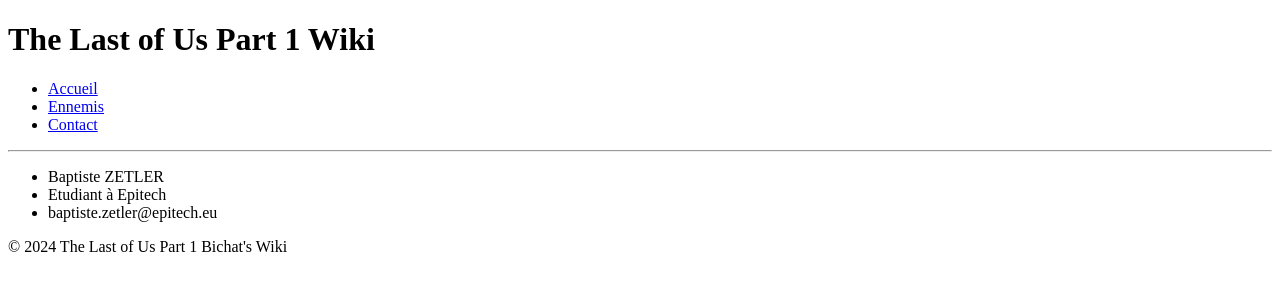
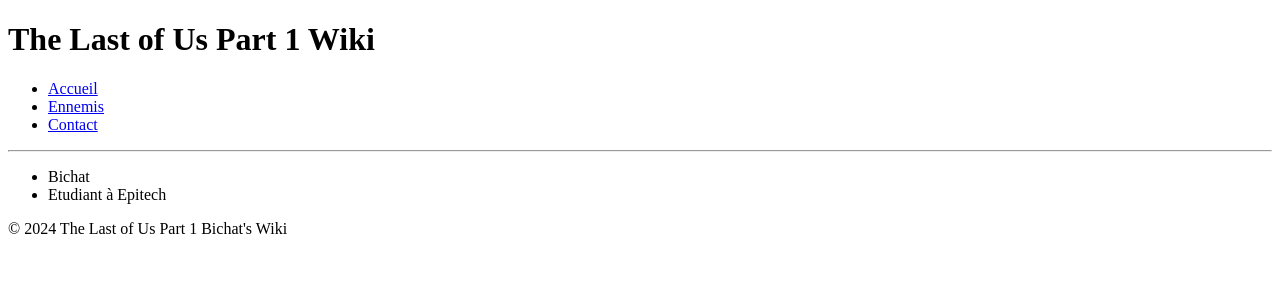
Before and after one commit to baptz12/tlou-wiki, a React (Vite) app in the folder Projet Web/my-react-app/: page /contact in a window 1280 px wide. Shown: the top 300 px of the page. Built offline with nearby package versions, Linux system fonts and the light colour scheme.

Commit message:
Fix : change contact

```diff
--- a/Projet Web/my-react-app/src/contact/Contact.jsx
+++ b/Projet Web/my-react-app/src/contact/Contact.jsx
@@ -2,9 +2,8 @@
 function Contact(){
     return (
     <ul>
-      <li>Baptiste ZETLER</li>
+      <li>Bichat</li>
       <li>Etudiant à Epitech</li>
-      <li>baptiste.zetler@epitech.eu</li>
     </ul>
     );
   }
```
